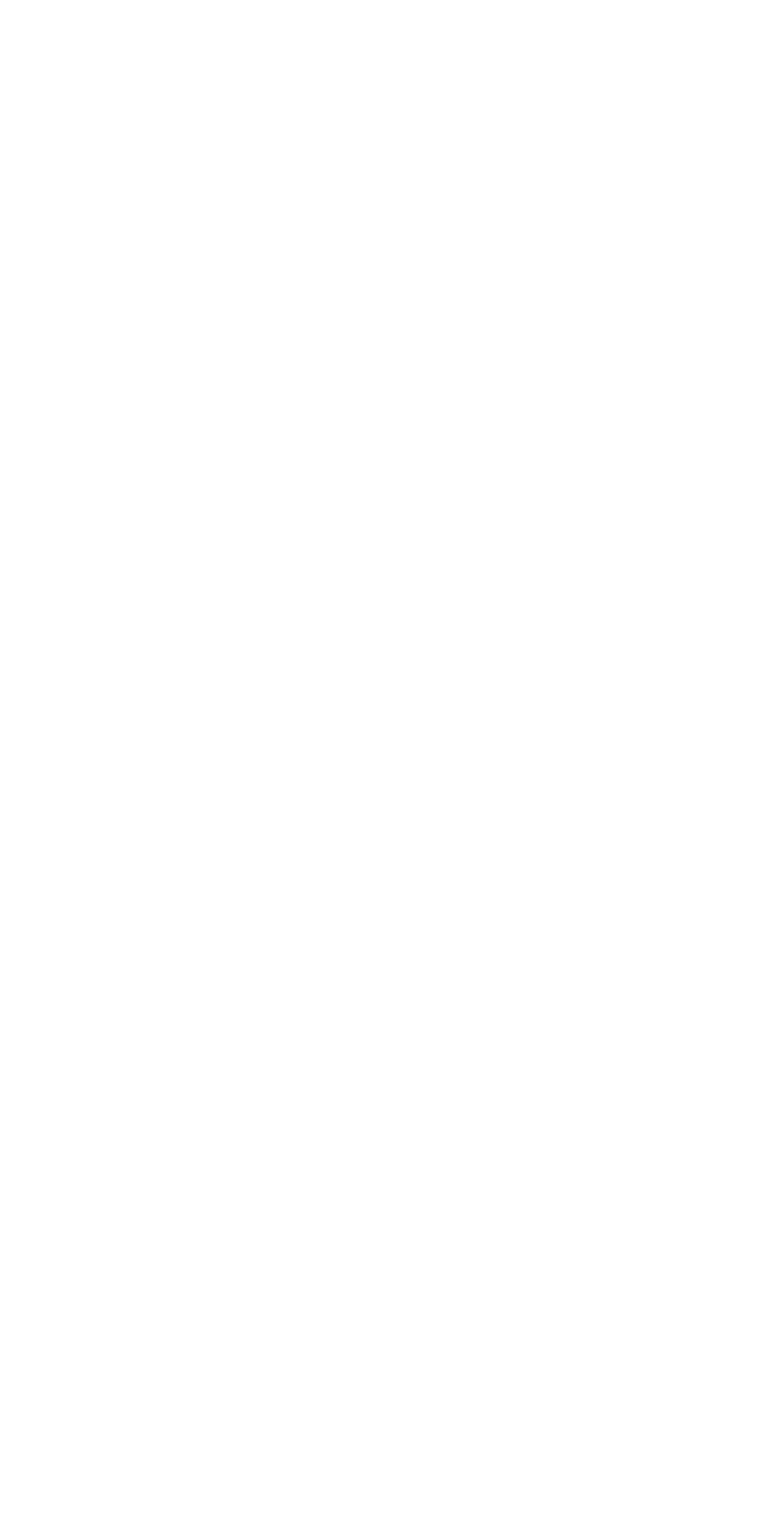
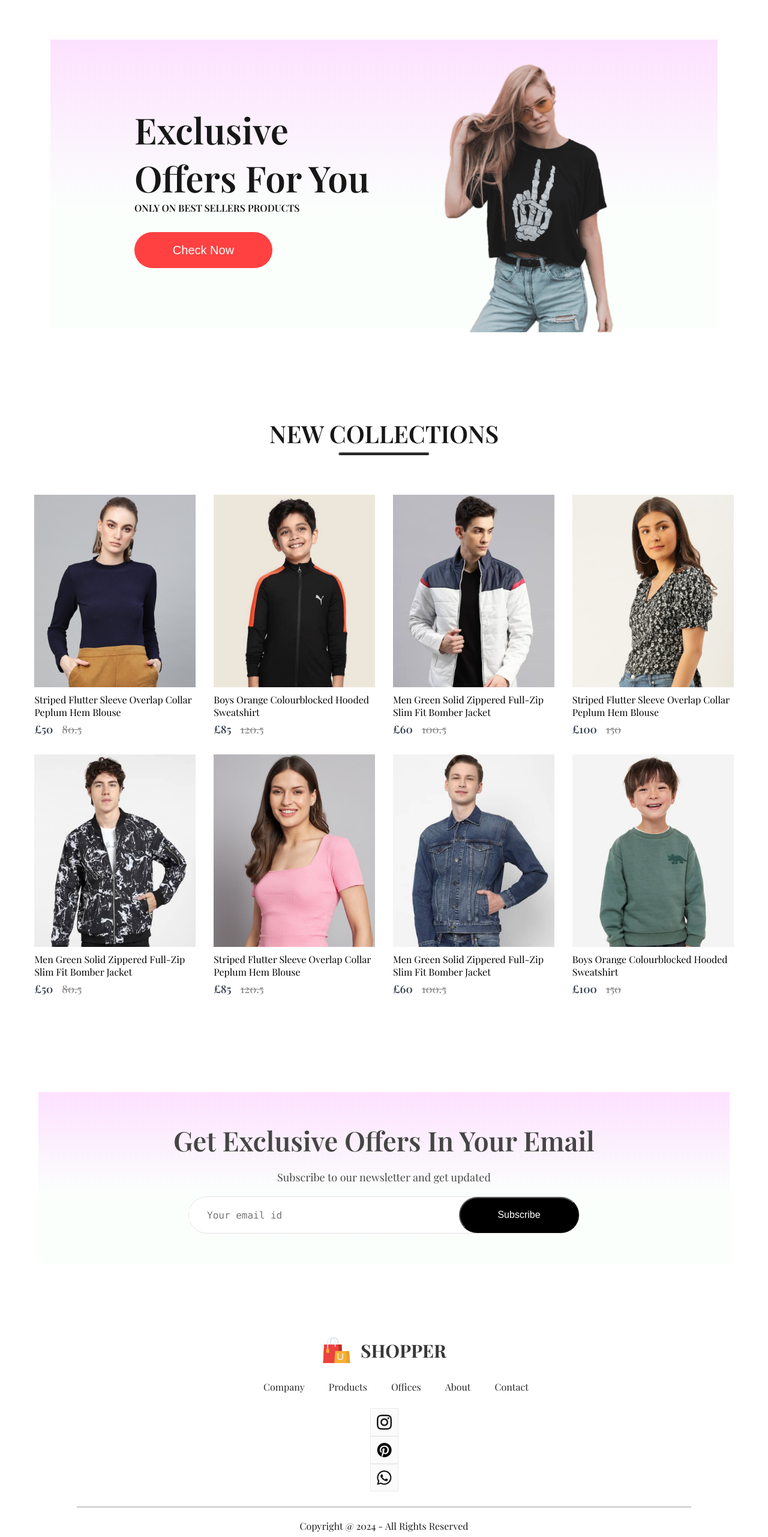
Before and after one commit to JoshuaAddai-Marnu/E_commerce-frontend, a React (Create React App) app: page / in a window 1280 px wide. Shown: the part 1671-4234 px from the top of the page at 60% size. Before the commit the page ends 1637 px from the top, so only its background shows below. Built offline with nearby package versions, Linux system fonts and the light colour scheme; a web font is replaced by a local one.

Commit message:
Created NewCollection,NewsLetter and Offers componenents and mounted them in the shop.jsx file. Also created Footer component and mounted it in the App.js file

```diff
--- a/src/App.js
+++ b/src/App.js
@@ -7,6 +7,7 @@
 import { Product } from './Pages/Product';
 import { Cart } from './Pages/Cart';
 import { LoginSignup } from './Pages/LoginSignup';
+import { Footer } from './Components/Footer/Footer';
 
 function App() {
   return (
@@ -24,6 +25,7 @@
         <Route path='/cart' element={<Cart/>}/>
         <Route path='/login' element={<LoginSignup/>}/>
       </Routes>
+      <Footer/>
       </BrowserRouter>
     </div>
   );
--- /dev/null
+++ b/src/Components/Footer/Footer.css
@@ -0,0 +1,63 @@
+.footer{
+    display: flex;
+    flex-direction: column;
+    justify-content: center;
+    align-items: center;
+    gap: 25px;
+    padding-top: 20px;
+}
+.footer-logo{
+    display: flex;
+    align-items: center;
+    gap: 15px;
+}
+.footer-logo p{
+    color: #383838;
+    font-size: 30px;
+    font-weight: 700;
+}
+.footer-logo img{
+    width: 50px;
+}
+.footer-links{
+    display: flex;
+    flex-wrap: wrap;
+    justify-content: center;
+    list-style: none;
+    gap: 40px;
+    color: #252525;
+    font-size: 16px;
+}
+.footer-links li{
+    cursor: pointer;
+}
+.footer-social-icons{
+    display: flex;
+    gap: 10px;
+}
+.footer-icons-container{
+    padding: 10px;
+    padding-bottom: 6px;
+    background: #fbfbfb;
+    border: 1px solid #ebebeb;
+}
+.footer-icons-container img{
+    width: 25px;
+}
+.footer-copyright{
+    display: flex;
+    flex-direction: column;
+    align-items: center;
+    gap: 20px;
+    width: 100%;
+    margin-bottom: 30px;
+    color: #1a1a1a;
+    font-size: 16px;
+}
+.footer-copyright hr{
+    width: 80%;
+    border: none;
+    border-radius: 10px;
+    height: 2px;
+    background: #c7c7c7;
+}
--- /dev/null
+++ b/src/Components/Footer/Footer.jsx
@@ -0,0 +1,39 @@
+import React from 'react'
+import './Footer.css'
+import footer_logo from '../Assets/logo_big.png'
+import instagram_icon from '../Assets/instagram_icon.png'
+import pintester_icon from '../Assets/pintester_icon.png'
+import whatsapp_icon from '../Assets/whatsapp_icon.png'
+
+export const Footer = () => {
+  return (
+    <div className='footer'>
+        <div className="footer-logo">
+            <img src={footer_logo} alt="" />
+            <p>SHOPPER</p>
+        </div>
+        <ul className="footer-links">
+            <li>Company</li>
+            <li>Products</li>
+            <li>Offices</li>
+            <li>About</li>
+            <li>Contact</li>
+        </ul>
+        <div className="footer-social-icon">
+            <div className='footer-icons-container'>
+                <img src={instagram_icon} alt="" />
+            </div>
+            <div className='footer-icons-container'>
+                <img src={pintester_icon} alt="" />
+            </div>
+            <div className='footer-icons-container'>
+                <img src={whatsapp_icon} alt="" />
+            </div>
+        </div>
+        <div className="footer-copyright">
+            <hr />
+            <p>Copyright @ 2024 - All Rights Reserved</p>
+        </div>
+    </div>
+  )
+}
--- /dev/null
+++ b/src/Components/NewCollections/NewCollections.css
@@ -0,0 +1,26 @@
+.new-collections{
+    display: flex;
+    flex-direction: column;
+    align-items: center;
+    gap: 5px;
+   margin-bottom: 100px;
+}
+.new-collections h1{
+    color: #171717;
+    font-size: 40px;
+    font-weight: 600;
+}
+.new-collections hr {
+    width: 150px;
+    height: 4px;
+    border-radius: 10px;
+    background: #252525;
+  }
+.collections{
+    display: flex;
+    flex-wrap: wrap;
+    justify-content: center;
+    margin: 60px auto;
+    gap: 30px;
+    max-width: 1280px;
+}
--- /dev/null
+++ b/src/Components/NewCollections/NewCollections.jsx
@@ -0,0 +1,18 @@
+import React from 'react'
+import './NewCollections.css'
+import new_collection from '../Assets/new_collections'
+import { Item } from '../Item/Item'
+
+export const NewCollections = () => {
+  return (
+    <div className='new-collections'>
+        <h1>NEW COLLECTIONS</h1>
+        <hr />
+        <div className="collections">
+            {new_collection.map((item,i)=>{
+                return <Item key={i} id={item.id} name={item.name} image={item.image} new_price={item.new_price} old_price={item.old_price}/>
+            })}
+        </div>
+    </div>
+  )
+}
--- /dev/null
+++ b/src/Components/NewsLetter/NewsLetter.css
@@ -0,0 +1,58 @@
+.newsletter{
+    width: 90%;
+    max-width: 1200px;
+    box-sizing: border-box;
+    display: flex;
+    flex-direction: column;
+    align-items: center;
+    justify-content: center;
+    margin: auto;
+    padding: 50px 8%;
+    margin-bottom: 100px;
+    background: linear-gradient(180deg, #fde1ff 0%, #e1ffea22 60%);
+    gap: 20px;
+}
+
+.newsletter h1{
+    color: #454545;
+    font-size: 45px;
+    font-weight: 600;
+}
+
+.newsletter p{
+    color: #454545;
+    font-size: 18px;
+}
+
+.newsletter div{
+    display: flex;
+    align-items: center;
+    justify-content: space-between;
+    background: white;
+    width: 95%;
+    max-width: 650px;
+    height: 60px;
+    border-radius: 80px;
+    border: 1px solid #e3e3e3;
+}
+
+.newsletter input{
+    flex: 1;
+    padding-left: 30px;
+    border: none;
+    outline: none;
+    color: #616161;
+    font-family: source-code-pro, Menlo, Monaco, Consolas, 'Courier New',
+    monospace;
+    font-size: 16px;
+}
+
+.newsletter div button{
+    width: 200px;
+    height: 60px;
+    border-radius: 80px;
+    background: black;
+    color: white;
+    font-size: 16px;
+    cursor: pointer;
+}
--- /dev/null
+++ b/src/Components/NewsLetter/NewsLetter.jsx
@@ -0,0 +1,15 @@
+import React from 'react'
+import './NewsLetter.css'
+
+export const NewsLetter = () => {
+  return (
+    <div className='newsletter'>
+        <h1>Get Exclusive Offers In Your Email</h1>
+        <p>Subscribe to our newsletter and get updated</p>
+        <div>
+            <input type="email" placeholder='Your email id'/>
+            <button>Subscribe</button>
+        </div>
+    </div>
+  )
+}
--- /dev/null
+++ b/src/Components/Offers/Offers.css
@@ -0,0 +1,41 @@
+.offers{
+    margin: 100px auto;
+    width: 65%;
+    height: 60vh;
+    display: flex;
+    flex-wrap: wrap;
+    align-items: center;
+    justify-content: space-between;
+    padding: 0px 140px/*8%*/;
+    margin-bottom: 150px;
+    background: linear-gradient(180deg, #fde1ff 0%,#e1ffea22 60%);;
+}
+
+.offers-left h1{
+    color: #171717;
+    font-size: 60px;
+    font-weight: 600;
+}
+
+.offers-left p{
+    color: #171717;
+    font-size: 16px;
+    font-weight: 600;
+}
+.offers-left button{
+    width: 230px;
+    height: 60px;
+    border-radius: 35px;
+    background: #ff4141;
+    border: none;
+    color: white;
+    font-size: 20px;
+    font-weight: 500;
+    margin-top: 30px;
+    cursor: pointer;
+}
+
+.offers-right img{
+    width: 320px;
+    padding-top: 20px;
+}
--- a/src/Components/Offers/Offers.jsx
+++ b/src/Components/Offers/Offers.jsx
@@ -1,8 +1,19 @@
 import React from 'react'
 import './Offers.css'
+import exclusive_image from "../Assets/exclusive_image.png"
 
 export const Offers = () => {
     return (
-        <div>Offers</div>
+        <div className='offers'>
+            <div className="offers-left">
+                <h1>Exclusive</h1>
+                <h1>Offers For You</h1>
+                <p>ONLY ON BEST SELLERS PRODUCTS</p>
+                <button>Check Now</button>
+            </div>
+            <div className="offers-right">
+                <img src={exclusive_image} alt="" />
+            </div>
+        </div>
     )
 }
--- a/src/Pages/Shop.jsx
+++ b/src/Pages/Shop.jsx
@@ -1,12 +1,18 @@
 import React from 'react'
 import { Hero } from '../Components/Hero/Hero'
 import { Popular } from '../Components/Popular/Popular'
+import { Offers } from '../Components/Offers/Offers'
+import { NewCollections } from '../Components/NewCollections/NewCollections'
+import { NewsLetter } from '../Components/NewsLetter/NewsLetter'
 
 export const Shop = () => {
     return (
         <div>
             <Hero />
             <Popular />
+            <Offers />
+            <NewCollections />
+            <NewsLetter />
         </div>
     )
 }
```
Also changed, not shown: src/Components/Offers/Offer.css (deleted).
